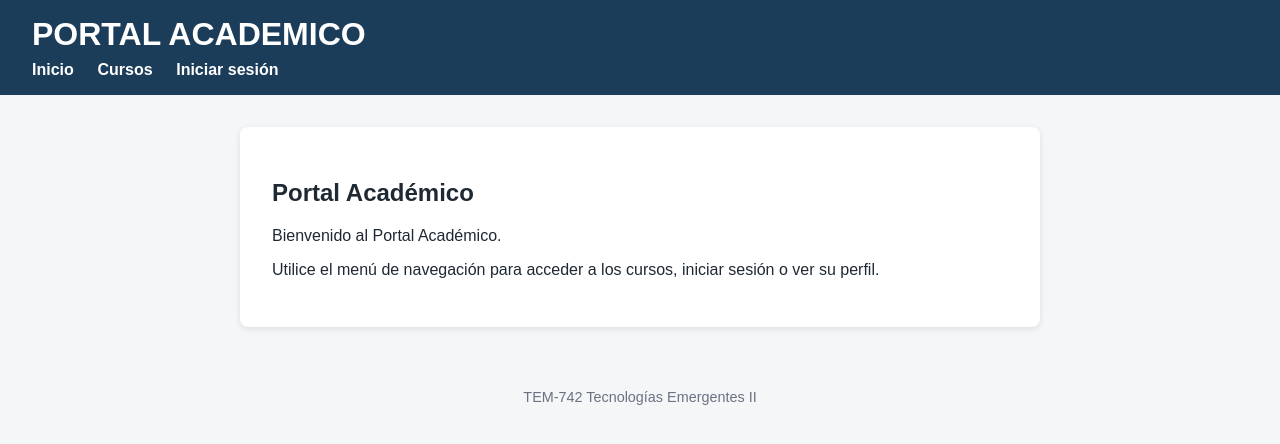
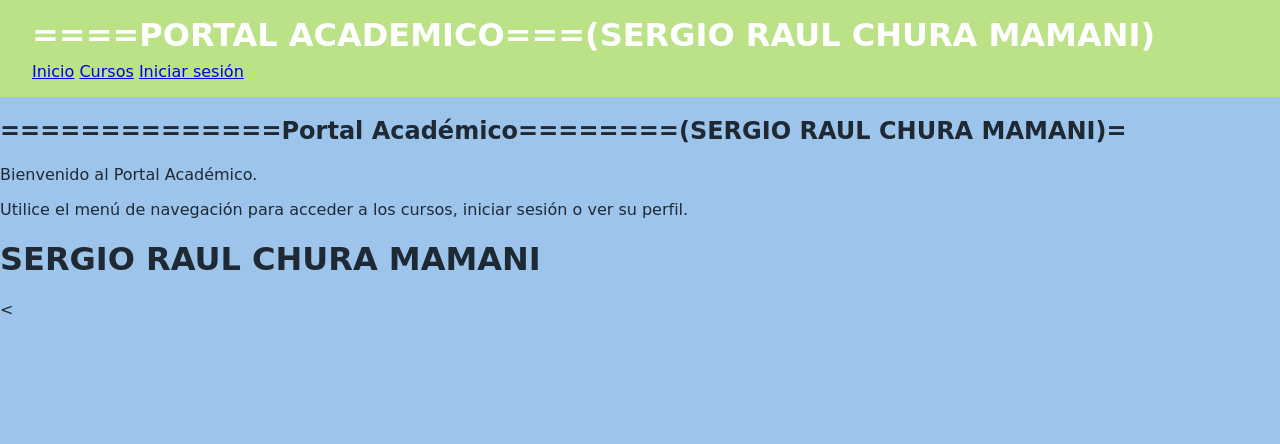
Before and after one commit to SergioChura/PORTAL_ACADEMICO, a Flask app: page / in a window 1280 px wide. Shown: the top 444 px of the page. Run offline with Flask 3, Linux system fonts and the light colour scheme.

Commit message:
ultimo cambio par el examen

```diff
--- a/static/style.css
+++ b/static/style.css
@@ -1,76 +1,14 @@
-* {
-    box-sizing: border-box;
-}
-
 body {
-    font-family: Arial, Helvetica, sans-serif;
+    font-family: cursive, Helvetica, sans-serif;
     margin: 0;
-    background-color: #f4f6f8;
+    background-color: #9dc4eb;
     color: #1f2933;
 }
-
 header {
-    background-color: #1c3d5a;
+    background-color: #bbe287;
     color: #ffffff;
     padding: 1rem 2rem;
 }
-
-header h1 {
-    margin: 0 0 0.5rem 0;
-}
-
-nav a {
-    color: #ffffff;
-    text-decoration: none;
-    margin-right: 1.2rem;
-    font-weight: bold;
-}
-
-nav a:hover {
-    text-decoration: underline;
-}
-
-main {
-    max-width: 800px;
-    margin: 2rem auto;
-    background-color: #ffffff;
-    padding: 2rem;
-    border-radius: 8px;
-    box-shadow: 0 2px 6px rgba(0, 0, 0, 0.1);
-}
-
-form {
-    display: flex;
-    flex-direction: column;
-    max-width: 300px;
-}
-
-form label {
-    margin-top: 0.8rem;
-    font-weight: bold;
-}
-
-form input {
-    padding: 0.5rem;
-    margin-top: 0.3rem;
-    border: 1px solid #ccc;
-    border-radius: 4px;
-}
-
-form button {
-    margin-top: 1.5rem;
-    padding: 0.6rem;
-    background-color: #1c3d5a;
-    color: white;
-    border: none;
-    border-radius: 4px;
-    cursor: pointer;
-}
-
-form button:hover {
-    background-color: #16324a;
-}
-
 table {
     width: 100%;
     border-collapse: collapse;
@@ -78,7 +16,7 @@ table {
 }
 
 th, td {
-    border: 1px solid #ddd;
+    border: 3px solid #ddd;
     padding: 0.6rem;
     text-align: left;
 }
@@ -97,19 +35,20 @@ th {
     color: #b23b3b;
     font-weight: bold;
 }
-
-.flashes {
-    list-style: none;
-    padding: 0.8rem 1rem;
-    background-color: #fff3cd;
-    border: 1px solid #ffe08a;
+form {
+    display: flex;
+    flex-direction: column;
+    max-width: 300px;
+}
+form button {
+    margin-top: 1.5rem;
+    padding: 0.6rem;
+    background-color: #da2e10;
+    color: white;
+    border: none;
     border-radius: 4px;
-    margin-bottom: 1rem;
+    cursor: pointer;
 }
-
-footer {
-    text-align: center;
-    color: #6b7280;
-    padding: 1rem;
-    font-size: 0.9rem;
+header h1 {
+    margin: 0 0 0.5rem 0;
 }
--- a/templates/base.html
+++ b/templates/base.html
@@ -7,7 +7,7 @@
 </head>
 <body>
     <header>
-        <h1>PORTAL ACADEMICO</h1>
+        <h1>====PORTAL ACADEMICO===(SERGIO RAUL CHURA MAMANI)</h1>
         <nav>
             <a href="{{ url_for('index') }}">Inicio</a>
             {% if session.get('usuario') %}
@@ -36,7 +36,7 @@
     </main>
 
     <footer>
-        <p>TEM-742 Tecnologías Emergentes II</p>
+        <p><H1>SERGIO RAUL CHURA MAMANI</H1><</p>
     </footer>
 </body>
 </html>
--- a/templates/index.html
+++ b/templates/index.html
@@ -3,7 +3,7 @@
 {% block title %}Inicio - Portal Académico{% endblock %}
 
 {% block content %}
-    <h2>Portal Académico</h2>
+    <h2>==============Portal Académico========(SERGIO RAUL CHURA MAMANI)=</h2>
 
     {% if usuario_preferido %}
         <p>Bienvenido nuevamente, {{ usuario_preferido }}.</p>
```
